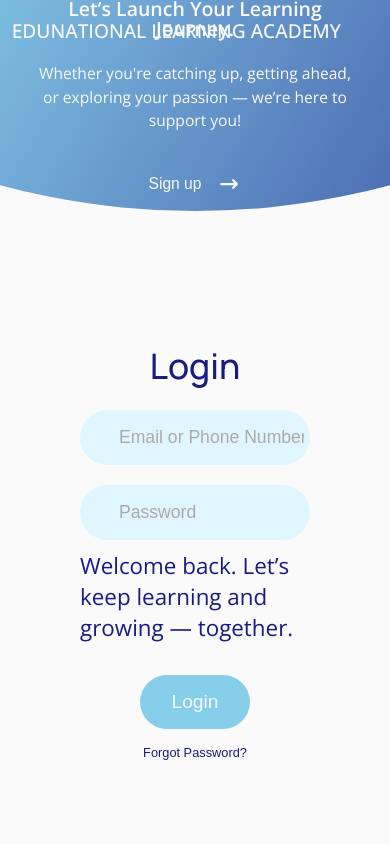
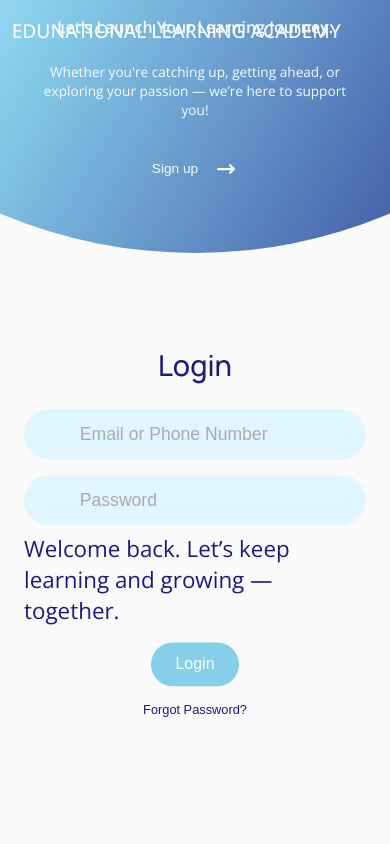
Before and after one commit to Edunation-Org/edunation-frontend, a React (Create React App) app: page /login in a window 390 px wide. Shown: the top 844 px of the page. Built offline with nearby package versions, Linux system fonts and the light colour scheme; no server answers.

Commit message:
AAT - Fixed login page

```diff
--- a/src/pages/Login-SignUp/Login-SignUp.css
+++ b/src/pages/Login-SignUp/Login-SignUp.css
@@ -427,9 +427,14 @@
   }
 }
 
+
+
+
+
 @media (max-width: 570px) {
-  form {
-    padding: 0 1.5rem;
+  .sign-in-form,
+  .sign-up-form {
+    padding: 0 1rem;
   }
 
   .image {
@@ -437,23 +442,46 @@
   }
 
   .panel .content {
-    padding: 0.5rem 1rem;
+    padding: 0.5rem;
   }
 
   .container {
-    padding: 1.5rem;
+    padding: 1rem;
   }
 
   .container:before {
+    width: 800px;
+    height: 800px;
     bottom: 72%;
     left: 50%;
   }
 
   .container.sign-up-mode:before {
-    bottom: 28%;
+    bottom: auto;
+    top: -15%;
     left: 50%;
   }
+
+  .title {
+    font-size: 1.5rem;
+  }
+
+  .input-field {
+    height: 50px;
+    margin: 6px 0;
+  }
+
+  .form-btn {
+    padding: 0.8rem 1.5rem;
+    font-size: 1rem;
+    margin-top: 1rem;
+  }
 }
+
+
+
+
+
 
 @media (max-width: 768px) {
   .container {
@@ -504,60 +532,110 @@
 
 
 
-
 @media (max-width: 768px) {
   .container {
     padding: 1rem;
+    min-height: 100vh;
+  }
+
+  /* Reduce the circular background size */
+  .container:before {
+    width: 1000px;
+    height: 1000px;
+    bottom: 70%;
+    left: 50%;
+  }
+
+  /* When in sign-up mode, move circle to top */
+  .container.sign-up-mode:before {
+    bottom: auto;
+    top: -10%;
+    left: 50%;
   }
 
   .signin-signup {
     width: 100%;
-    top: 90%;
+    top: 85%;
     transform: translate(-50%, -100%);
+  }
+
+  /* When in sign-up mode, move form to center */
+  .container.sign-up-mode .signin-signup {
+    top: 50%;
+    transform: translate(-50%, -50%);
   }
 
   .panel {
     flex-direction: column;
     align-items: center;
-    padding: 1rem;
+    padding: 1.5rem 1rem;
   }
 
-  /* FIX: Ensure left panel content and button are visible */
+  /* Left panel (Login view) */
   .panel.left-panel {
-    padding: 1.5rem 1rem;
-    min-height: 200px;
-    display: flex;
+    min-height: 180px;
     justify-content: center;
   }
 
   .panel.left-panel .content {
     padding: 1rem;
-    transform: translateY(0) !important;
+    max-width: 100%;
   }
 
   .panel.left-panel .content h3 {
-    font-size: clamp(1.2rem, 5vw, 1.5rem);
-    word-break: break-word;
+    font-size: clamp(1rem, 4vw, 1.3rem);
+    text-align: center;
+    margin-bottom: 0.5rem;
+    line-height: 1.3;
+  }
+
+  .panel.left-panel .content p {
+    font-size: clamp(0.85rem, 3.5vw, 0.95rem);
+    text-align: center;
+    margin: 0.5rem 0;
+    line-height: 1.4;
+  }
+
+  /* Right panel (Sign-up view) */
+  .panel.right-panel {
+    min-height: 180px;
+    justify-content: flex-end;
+    padding-bottom: 2rem;
+  }
+
+  .panel.right-panel .content {
+    padding: 1rem;
+  }
+
+  .panel.right-panel .content h3 {
+    font-size: clamp(1rem, 4vw, 1.3rem);
     text-align: center;
     margin-bottom: 0.5rem;
   }
 
-  .panel.left-panel .content p {
-    font-size: clamp(0.9rem, 4vw, 1rem);
+  .panel.right-panel .content p {
+    font-size: clamp(0.85rem, 3.5vw, 0.95rem);
     text-align: center;
     margin: 0.5rem 0;
-    line-height: 1.5;
   }
 
-  /* FIX: Make sure the signup button is visible */
   .panel-btn {
     margin-top: 0.5rem;
-    position: relative;
     z-index: 10;
   }
 
-  /* FIX: Adjust the background circle to not cover the button */
-  .container:before {
-    bottom: 75% !important;
+  /* Form styling for mobile */
+  .sign-in-form,
+  .sign-up-form {
+    padding: 0 1.5rem;
+  }
+
+  .input-field {
+    margin: 8px 0;
+  }
+
+  .title {
+    font-size: 1.8rem;
+    margin-bottom: 1rem;
   }
 }
```
